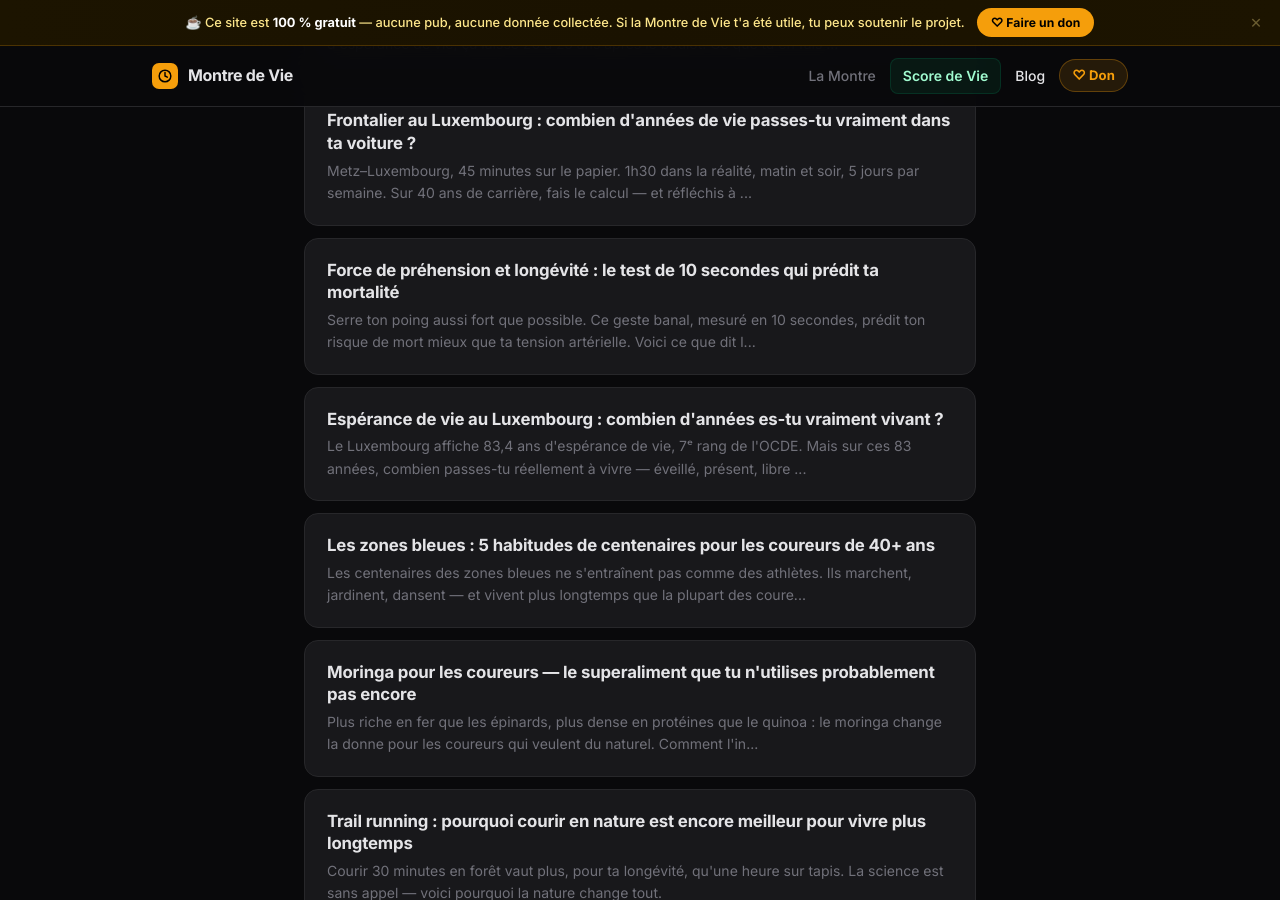
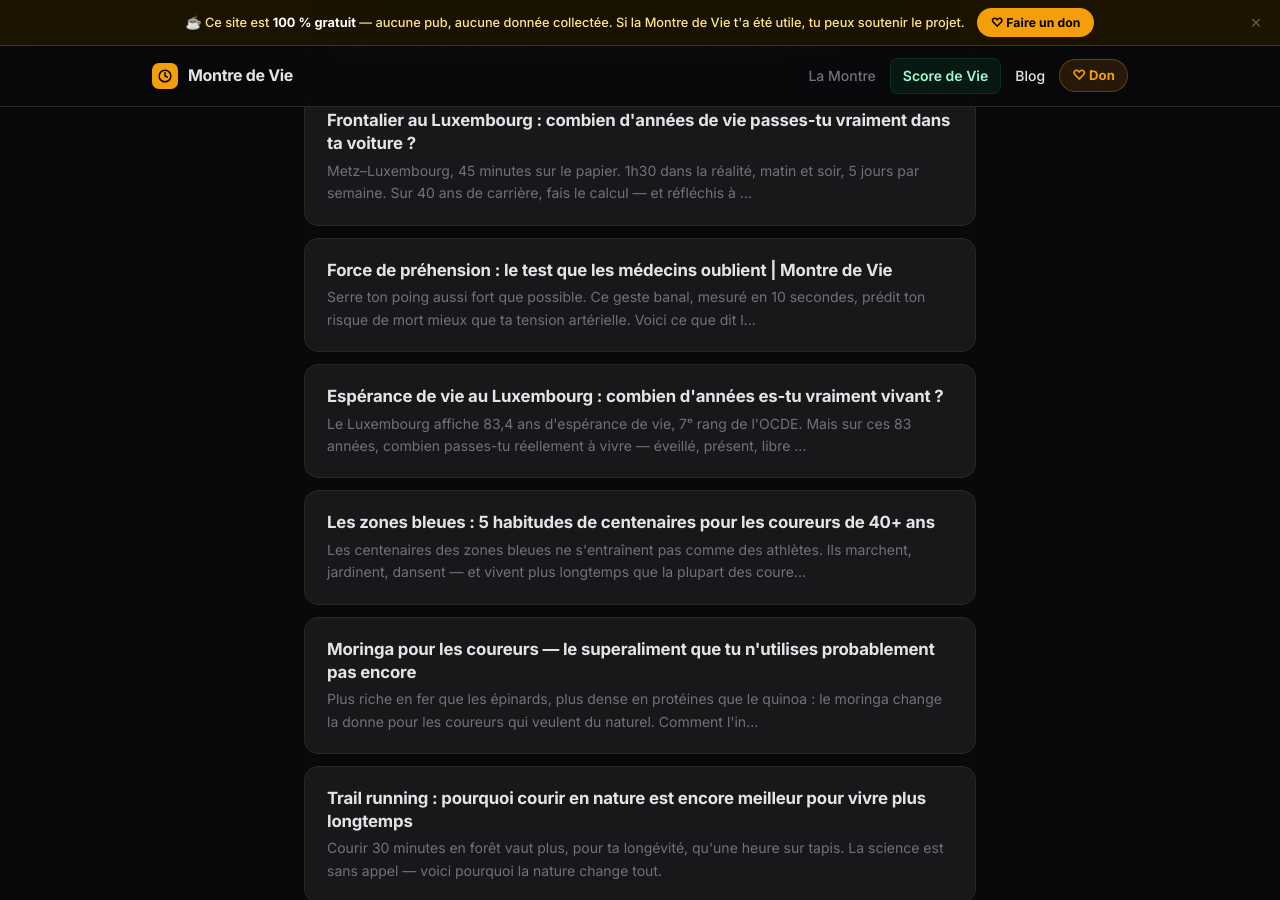
Before and after one commit to SebRunNature/memento-mori, a Jekyll site: the page built from blog/index.html, in a window 1280 px wide and 900 px high, scrolled down 1376 px. Built offline with Jekyll 4.4.1, drawn with Linux system fonts in a browser that asks for light colours.

Commit message:
Update 2026-05-11-force-prehension-predicateur-longevite-test-10-secondes.html

```diff
--- a/_posts/2026-05-11-force-prehension-predicateur-longevite-test-10-secondes.html
+++ b/_posts/2026-05-11-force-prehension-predicateur-longevite-test-10-secondes.html
@@ -1,7 +1,7 @@
 ---
 layout: default
-title: "Force de préhension et longévité : le test de 10 secondes qui prédit ta mortalité"
-description: "Force de préhension : une étude Lancet sur 140 000 personnes prouve qu'elle prédit la mortalité mieux que la tension. Fais le test, trouve ta zone, agis."
+title: "Force de préhension : le test que les médecins oublient | Montre de Vie"
+description: "Serre le poing 10 secondes. Ce geste simple prédit ta mortalité mieux que ta tension artérielle selon une étude Lancet sur 140 000 personnes. Test, normes par âge, exercices."
 excerpt: "Serre ton poing aussi fort que possible. Ce geste banal, mesuré en 10 secondes, prédit ton risque de mort mieux que ta tension artérielle. Voici ce que dit la science — et où tu en es."
 date: 2026-05-11
 author: Sébastien Salomon
@@ -10,7 +10,7 @@
 <a class="back-link" href="/blog/">← Retour au blog</a>
 
 <article>
-  <h1>Le test de <em>10 secondes</em> qui prédit ta date de mort mieux que ta tension artérielle</h1>
+  <h1>Le test de <em>10 secondes</em> que les médecins oublient — et qui en dit plus que ta tension</h1>
   <div class="post-meta">11 mai 2026 &nbsp;·&nbsp; Sébastien Salomon &nbsp;·&nbsp; 14 min de lecture</div>
 
   <p>Serre ton poing aussi fort que possible. Tiens 10 secondes. Relâche. Ce geste banal — mesuré par un dynamomètre dans n'importe quel cabinet médical — est devenu l'un des biomarqueurs de longévité les plus fiables que la science ait jamais identifiés. Plus prédictif de ta mortalité que ta tension artérielle. Plus révélateur que ton IMC. Et pourtant, ton médecin ne le mesure probablement jamais.</p>
```
